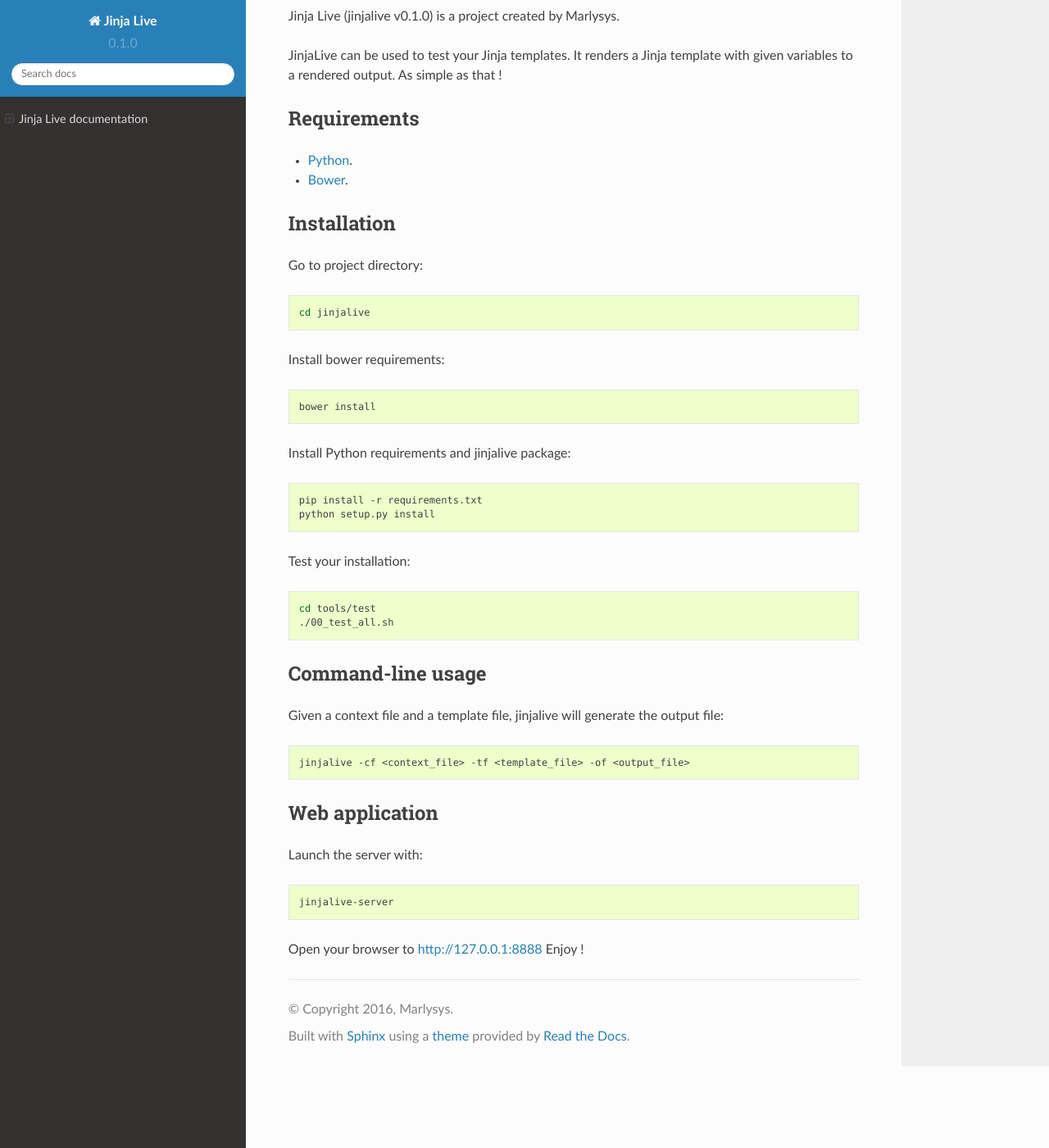
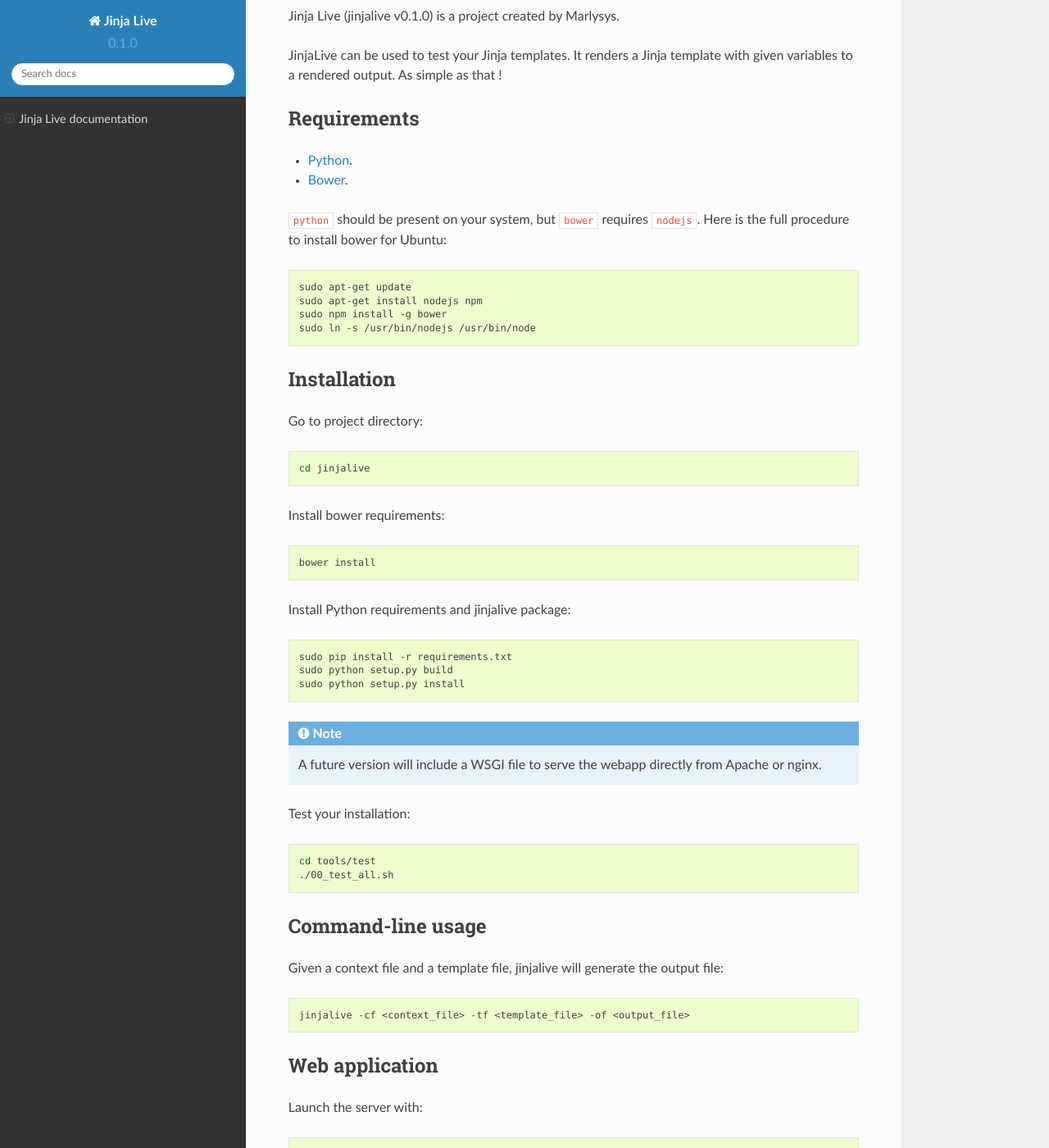
Before and after one commit to Marlysys-SAS/jinjalive, a Sphinx documentation site: the page built from doc/source/index.rst, in a window 1280 px wide and 1400 px high, scrolled down 200 px. Shown: the whole window at 82% size. Built offline with Sphinx 7.4.7 and the Read the Docs theme 2.0.0, drawn with Linux system fonts in a browser that asks for light colours; some of the changed text lies outside the part shown.

```diff
--- a/doc/source/index.rst
+++ b/doc/source/index.rst
@@ -14,6 +14,16 @@ Requirements
 
 - `Python <https://www.python.org/>`_.
 - `Bower <http://bower.io/#install-bower>`_.
+
+``python`` should be present on your system, but ``bower`` requires ``nodejs``.
+Here is the full procedure to install bower for Ubuntu:
+
+.. code-block:: shell
+
+    sudo apt-get update
+    sudo apt-get install nodejs npm
+    sudo npm install -g bower
+    sudo ln -s /usr/bin/nodejs /usr/bin/node
 
 Installation
 ============
@@ -34,8 +44,13 @@ Install Python requirements and jinjalive package:
 
 .. code-block:: shell
 
-    pip install -r requirements.txt
-    python setup.py install
+    sudo pip install -r requirements.txt
+    sudo python setup.py build
+    sudo python setup.py install
+
+.. note::
+
+    A future version will include a WSGI file to serve the webapp directly from Apache or nginx.
 
 Test your installation:
 
@@ -62,5 +77,5 @@ Launch the server with:
 
     jinjalive-server
 
-Open your browser to http://127.0.0.1:8888
+Open your browser to http://<your_ip_address>:8888
 Enjoy !
```
Also changed, not shown: README.rst (+9 -5 lines).
